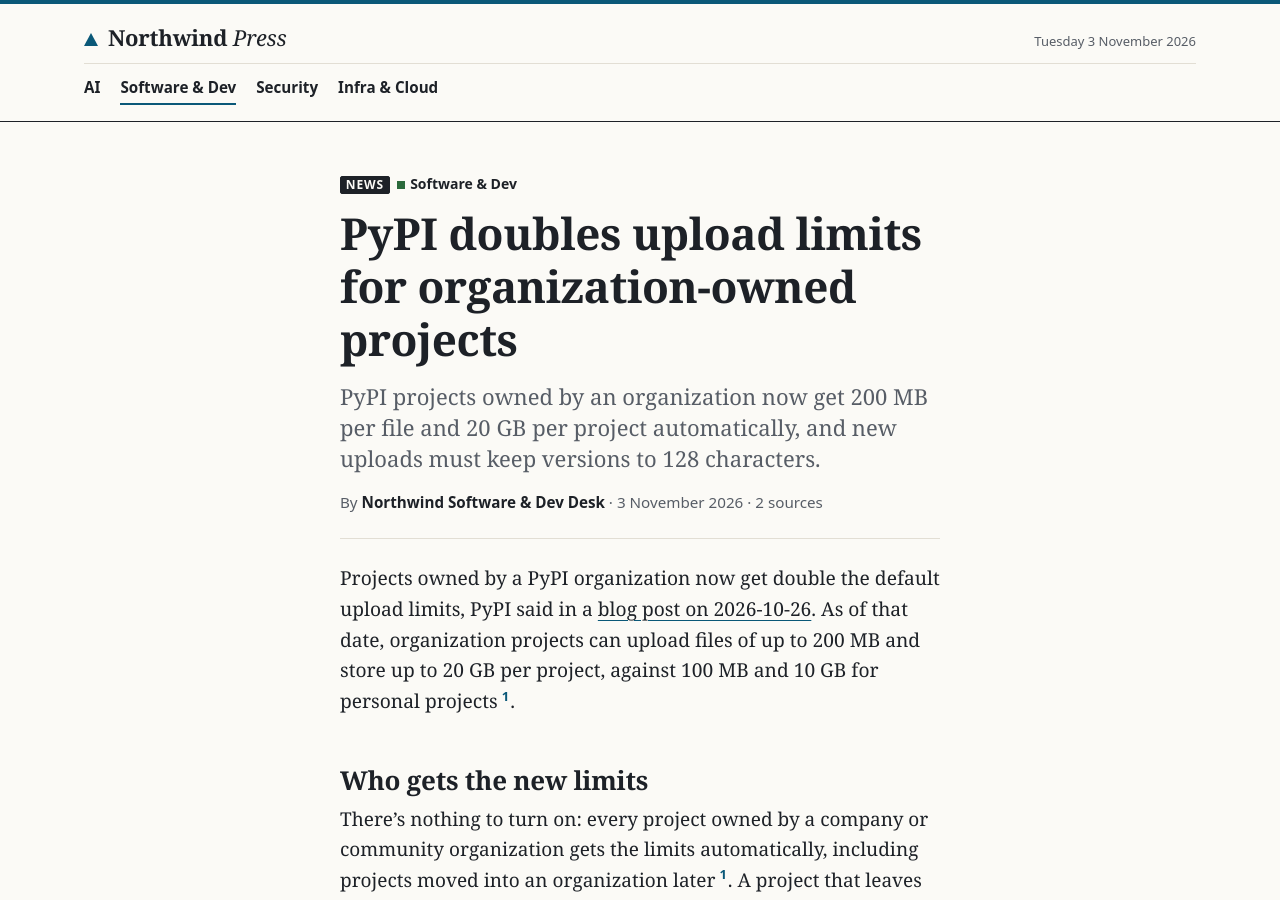
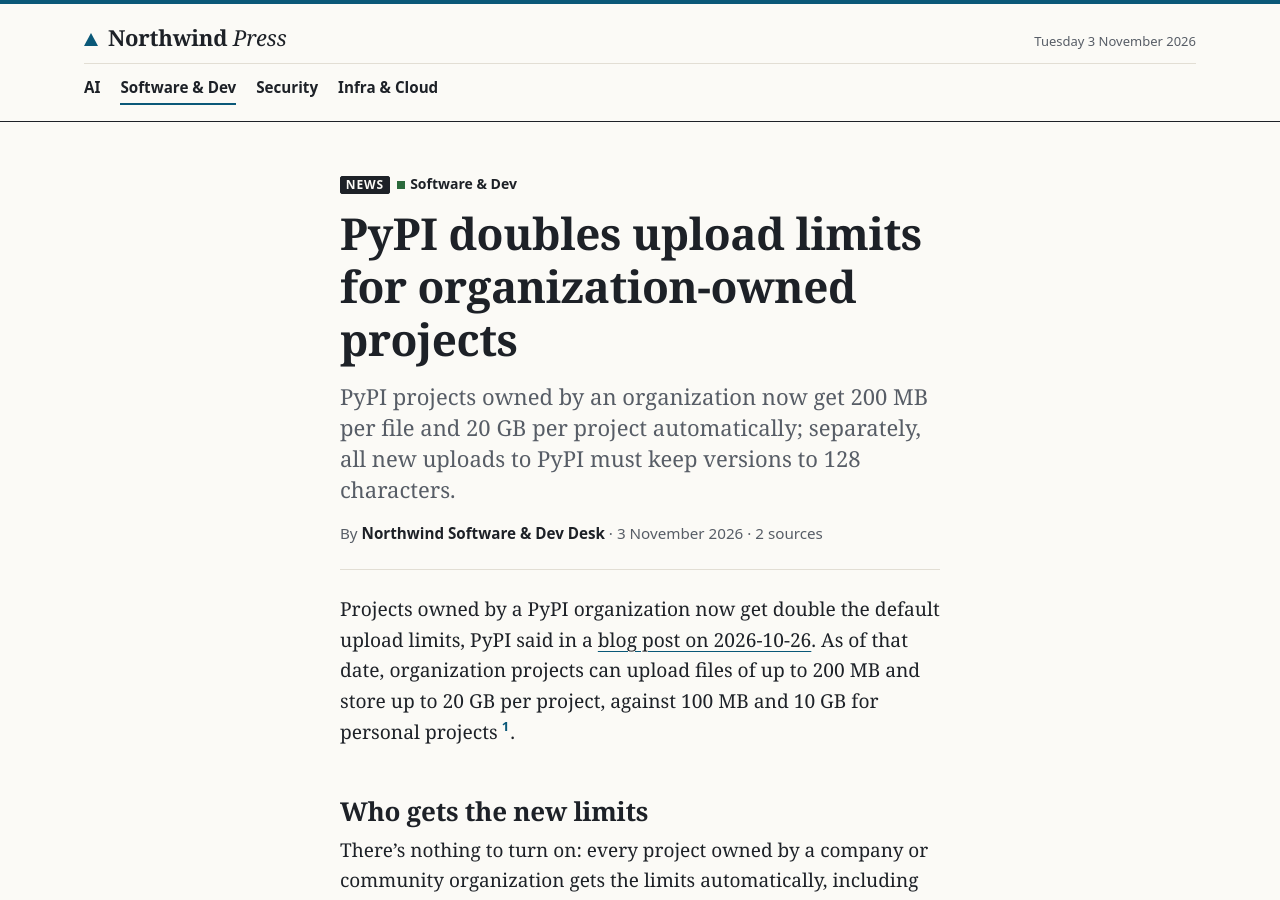
Before and after one commit to northwind-press/northwind-press.github.io, a Jekyll site: the page built from _posts/2026-11-03-pypi-org-upload-limits.md, in a window 1280 px wide and 900 px high. Built offline with Jekyll 4.4.1, drawn with Linux system fonts in a browser that asks for light colours.

Commit message:
Copy: description scopes the version limit to all uploads, not just organization projects
Co-Authored-By: Claude Opus 5.5 <noreply@anthropic.com>

```diff
--- a/_posts/2026-11-03-pypi-org-upload-limits.md
+++ b/_posts/2026-11-03-pypi-org-upload-limits.md
@@ -1,7 +1,7 @@
 ---
 title: "PyPI doubles upload limits for organization-owned projects"
 author: "Northwind Software & Dev Desk"
-description: "PyPI projects owned by an organization now get 200 MB per file and 20 GB per project automatically, and new uploads must keep versions to 128 characters."
+description: "PyPI projects owned by an organization now get 200 MB per file and 20 GB per project automatically; separately, all new uploads to PyPI must keep versions to 128 characters."
 categories: [software]
 kind: news
 date: 2026-11-03 08:05
```
